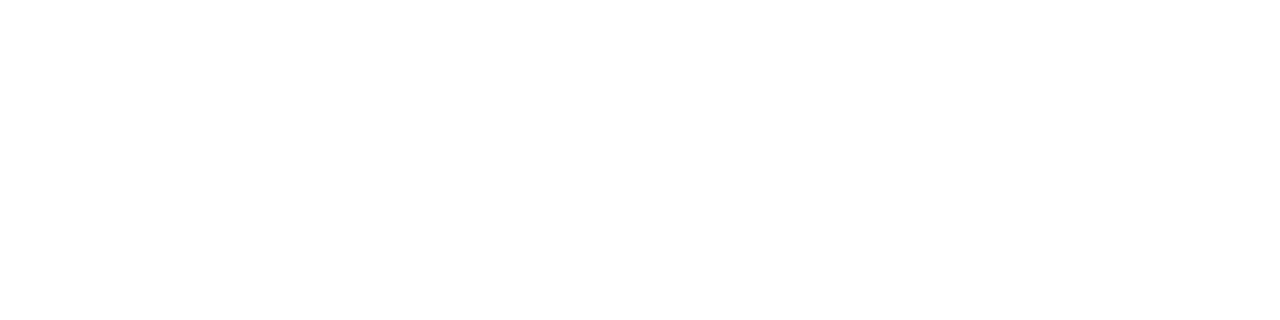
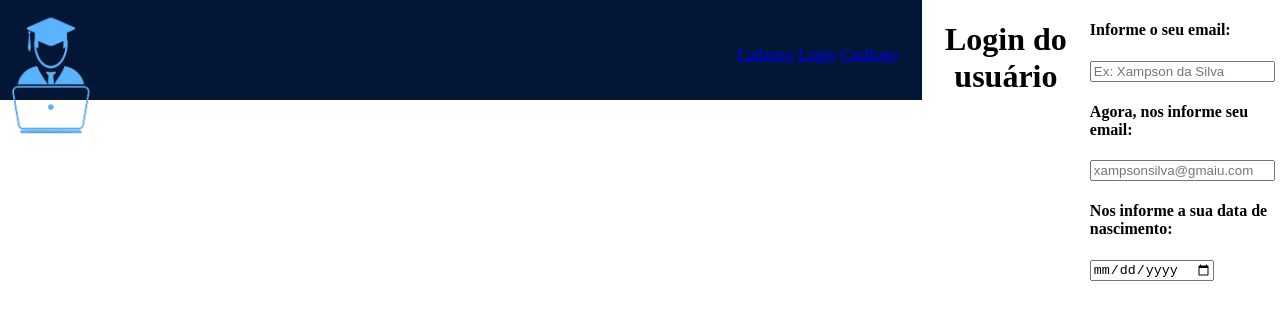
Before and after one commit to diass-gui/Projeto-Individual, a plain HTML site: page site - EducaWeb/login.html in a window 1280 px wide. Drawn offline with Linux system fonts and the light colour scheme.

Commit message:
Atualização e Criação do Login

```diff
--- a/site - EducaWeb/catalogo.html
+++ b/site - EducaWeb/catalogo.html
@@ -0,0 +1,15 @@
+<!DOCTYPE html>
+<html lang="en">
+<head>
+    <meta charset="UTF-8">
+    <meta name="viewport" content="width=device-width, initial-scale=1.0">
+    <link rel="stylesheet" href="./styles/index.css">
+    <link rel="stylesheet" href="./styles/catalogo.css">
+    <title>Catálogo || EducaWeb</title>
+</head>
+<body>
+    <header>
+
+    </header>
+</body>
+</html>
--- a/site - EducaWeb/login.html
+++ b/site - EducaWeb/login.html
@@ -0,0 +1,45 @@
+<!DOCTYPE html>
+<html lang="pt-br">
+<head>
+    <meta charset="UTF-8">
+    <meta name="viewport" content="width=device-width, initial-scale=1.0">
+    <link rel="stylesheet" href="../site - EducaWeb/styles/index.css">
+    <link rel="stylesheet" href="../site - EducaWeb/styles/cadastro.css">
+    <link rel="stylesheet" href="../site - EducaWeb/styles/login.css">
+    <title>Login | EducaWeb</title>
+</head>
+<body>
+    <header>
+        <div class="container">
+         <a class="logo" href="./index.html">
+                <img src="../Documentação/Imagens/simbolo_educaWeb.png">
+            </a>
+        </div>
+        <div class="navbar">
+        <ul>
+            <a href="../site - EducaWeb/cadastro.html">Cadastro</a>
+            <a href="../site - EducaWeb/login.html">Login</a>
+            <a href="../site - EducaWeb/catalogo.html">Catálogo</a>
+        </ul>
+    </div>
+    </header>
+
+    <center>
+        <h1>Login do usuário</h1>
+    </center>
+    <div class="Login">
+        <div class="campo">
+            <h4>Informe o seu email: </h4>
+            <input id="emailUsuario_input" type="text" placeholder="Ex: Xampson da Silva"><br>
+        </div>
+        <div class="campo">
+            <h4>Agora, nos informe seu email: </h4>
+            <input id="emailUsuario_input" type="email" placeholder="xampsonsilva@gmaiu.com"><br>
+        </div>
+        <div class="campo">
+            <h4>Nos informe a sua data de nascimento: </h4>
+            <input id="dtNascUsuario_input" type="date" placeholder="12/10/2024"><br>
+        </div>
+    </div>
+</body>
+</html>
--- a/site - EducaWeb/styles/index.css
+++ b/site - EducaWeb/styles/index.css
@@ -8,6 +8,7 @@ header {
     background-color: #041635;
     margin: 0;
     justify-content: space-between;
+    flex-direction: row;
 }
 .container .logo {
     display: flex;
```
Also changed, not shown: site - EducaWeb/cadastro.html (+5 -1 lines), site - EducaWeb/index.html (+14 -9 lines), site - EducaWeb/styles/catalogo.css (added), site - EducaWeb/styles/login.css (added).
